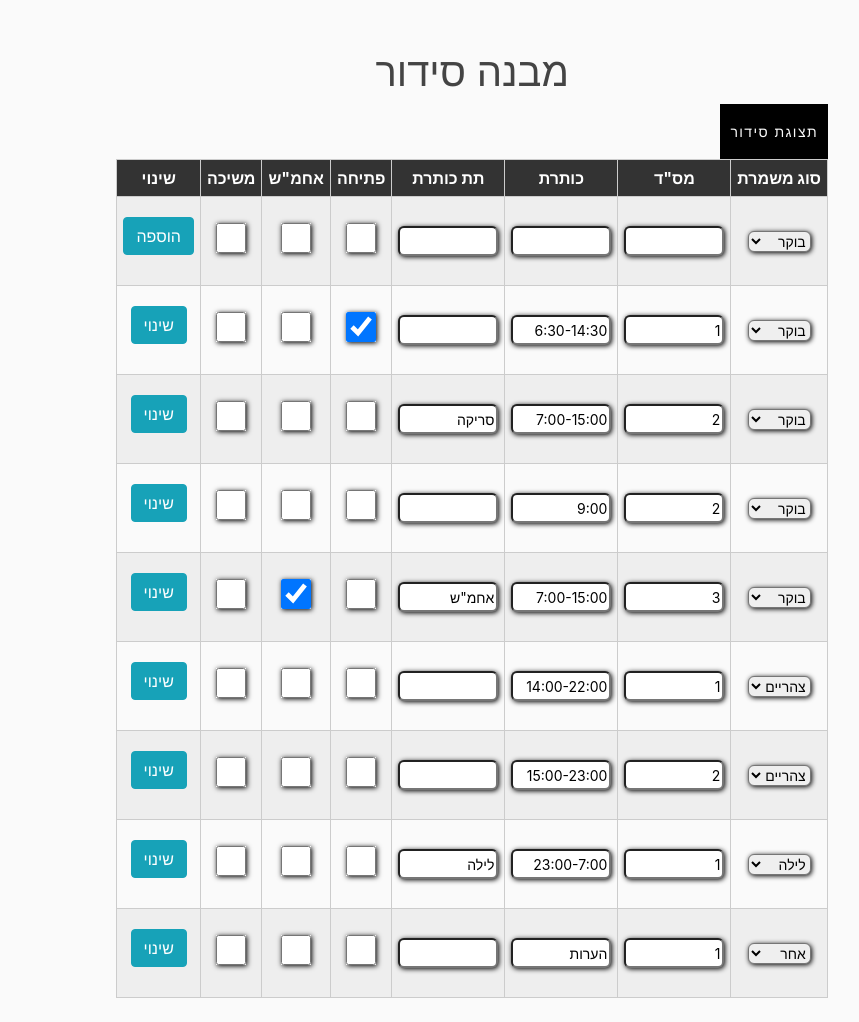
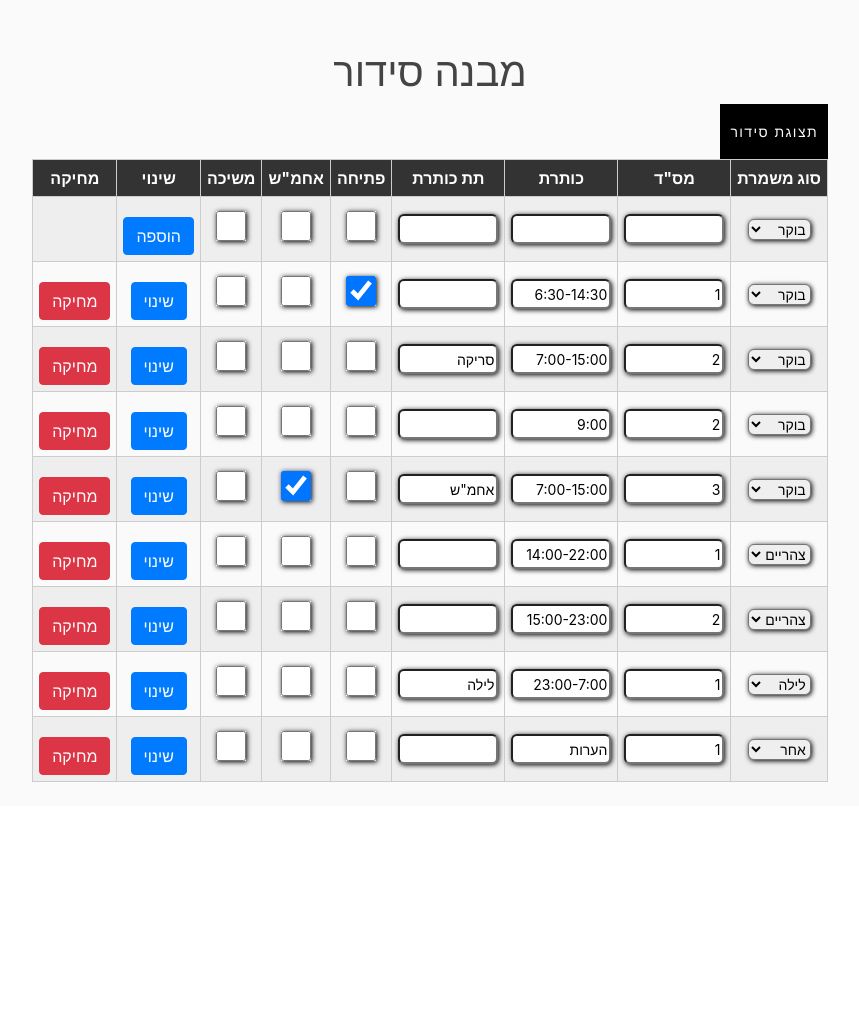
Before and after one commit to omerg864/mishmar-django-render, a Django app: page /organization/design/ in a window 1280 px wide. Shown: the part 56-1078 px from the top of the page, without its empty margins (372-1231 px from the left). After the commit the page ends 838 px from the top, so only its background shows below. Run offline with Django 3.2, Linux system fonts and the light colour scheme; a user stored in the database is signed in; data comes from the database, SQL or seed files in the repository; both versions use the stored data as it was after the commit; some libraries are stand-ins or nearby versions.

Commit message:
static files folder

```diff
--- a/mishmar/templates/mishmar/organization_shift.html
+++ b/mishmar/templates/mishmar/organization_shift.html
@@ -22,6 +22,7 @@
                 <th>אחמ"ש</th>
                 <th>משיכה</th>
                 <th>שינוי</th>
+                <th>מחיקה</th>
             </tr>
             </thead>
             <tbody>
@@ -40,7 +41,8 @@
                     <td><input type="checkbox" name="opening" id="opening" ></td>
                     <td><input type="checkbox" name="manager" id="manager" ></td>
                     <td><input type="checkbox" name="pull" id="pull" ></td>
-                    <td style="padding-top:20px;"><button class="btn btn-info mb-4" type="submit" name="add" id="add">הוספה</button></td>
+                    <td style="padding-top:20px;"><button class="btn btn-primary" type="submit" name="add" id="add">הוספה</button></td>
+                    <td></td>
                 </tr>
                 </form>
                 <form method="POST">
@@ -59,7 +61,8 @@
                 <td><input type="checkbox" name="opening{{shift.id}}" id="opening{{shift.id}}" {% if shift.opening %} checked {% endif %}></td>
                 <td><input type="checkbox" name="manager{{shift.id}}" id="manager{{shift.id}}" {% if shift.manager %} checked {% endif %}></td>
                 <td><input type="checkbox" name="pull{{shift.id}}" id="pull{{shift.id}}" {% if shift.pull %} checked {% endif %}></td>
-                <td style="padding-top:20px;"><button class="btn btn-info mb-4" type="submit" value="{{shift.id}}" name="change" id="change">שינוי</button></td>
+                <td style="padding-top:20px;"><button class="btn btn-primary" type="submit" value="{{shift.id}}" name="change" id="change">שינוי</button></td>
+                <td style="padding-top:20px;"><button class="btn btn-danger" type="submit" value="{{shift.id}}" name="delete" id="delete">מחיקה</button></td>
             </tr>
             {% endfor %}
         </form>
--- a/mishmar/views.py
+++ b/mishmar/views.py
@@ -1623,6 +1623,12 @@ def organization_shift_view(request):
                 messages.success(request, "נוסף בהצלחה")
             else:
                 messages.success(request, "נשמר בהצלחה")
+            return HttpResponseRedirect(request.path_info)
+        elif 'delete' in request.POST:
+            shift_id = request.POST.get('delete')
+            shift = OrganizationShift.objects.all().filter(id=shift_id).first()
+            shift.delete()
+            messages.success(request, "נמחק בהצלחה")
             return HttpResponseRedirect(request.path_info)
         elif 'view_org' in request.POST:
             return render(request, 'mishmar/organization-ready.html', context)
```
Also changed, not shown: mishmar/signals.py (+8 -0 lines), db.sqlite3, 1 other file.
